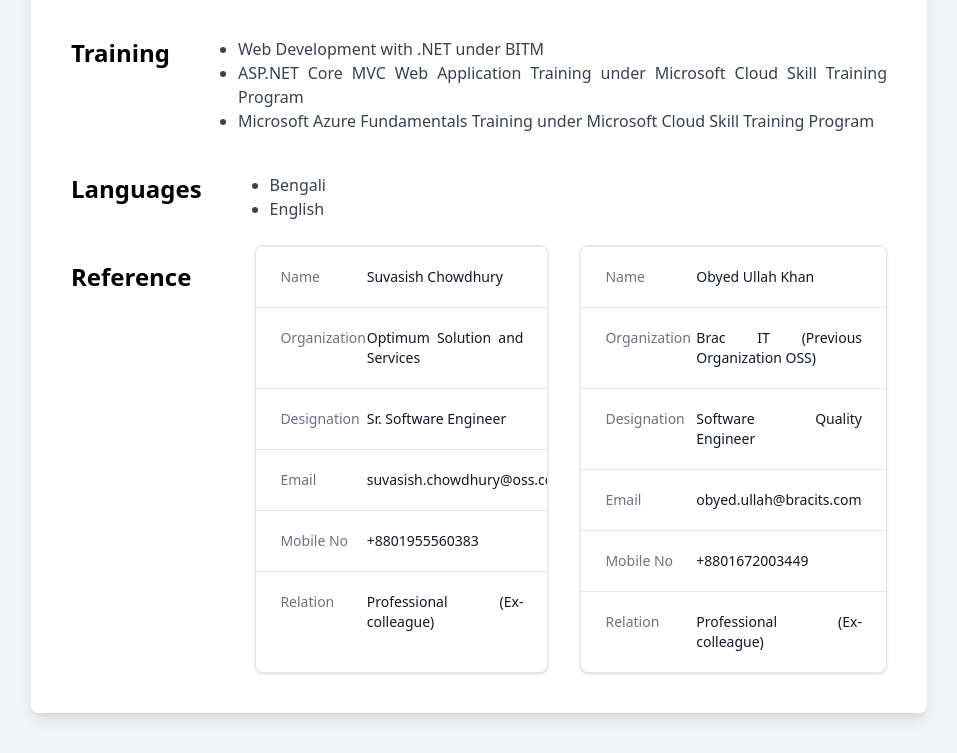
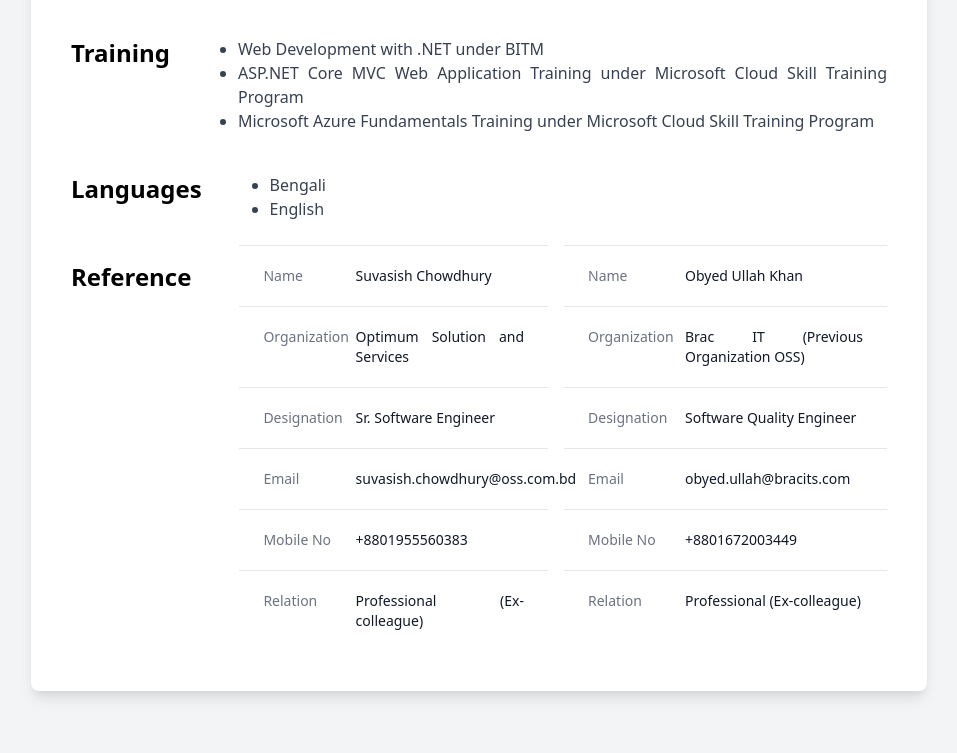
Before and after one commit to arafat-bin-reza/Resume, a plain HTML site: page index.html in a window 1280 px wide. Shown: the part 2135-2888 px from the top of the page, without its empty margins (161-1118 px from the left). After the commit the page ends 2866 px from the top, so only its background shows below. Drawn offline with nearby package versions, Linux system fonts and the light colour scheme.

Commit message:
Updated the resume.

```diff
--- a/index.html
+++ b/index.html
@@ -217,7 +217,6 @@
                 </div>
                 <div>
                         <div class="flex space-x-4">
-                            <div class="bg-white overflow-hidden shadow rounded-lg border mx-4 box">
                                 <div class="border-t border-gray-200 px-4 py-5 sm:p-0">
                                     <dl class="sm:divide-y sm:divide-gray-200">
                                         <div class="py-3 sm:py-5 sm:grid sm:grid-cols-3 sm:gap-4 sm:px-6">
@@ -270,9 +269,7 @@
                                         </div>
                                     </dl>
                                 </div>
-                            </div>
 
-                            <div class="bg-white overflow-hidden shadow rounded-lg border mx-4 box">
                                 <div class="border-t border-gray-200 px-4 py-5 sm:p-0">
                                     <dl class="sm:divide-y sm:divide-gray-200">
                                         <div class="py-3 sm:py-5 sm:grid sm:grid-cols-3 sm:gap-4 sm:px-6">
@@ -325,7 +322,6 @@
                                         </div>
                                     </dl>
                                 </div>
-                            </div>
                         </div>
                 </div>
             </div>
```
